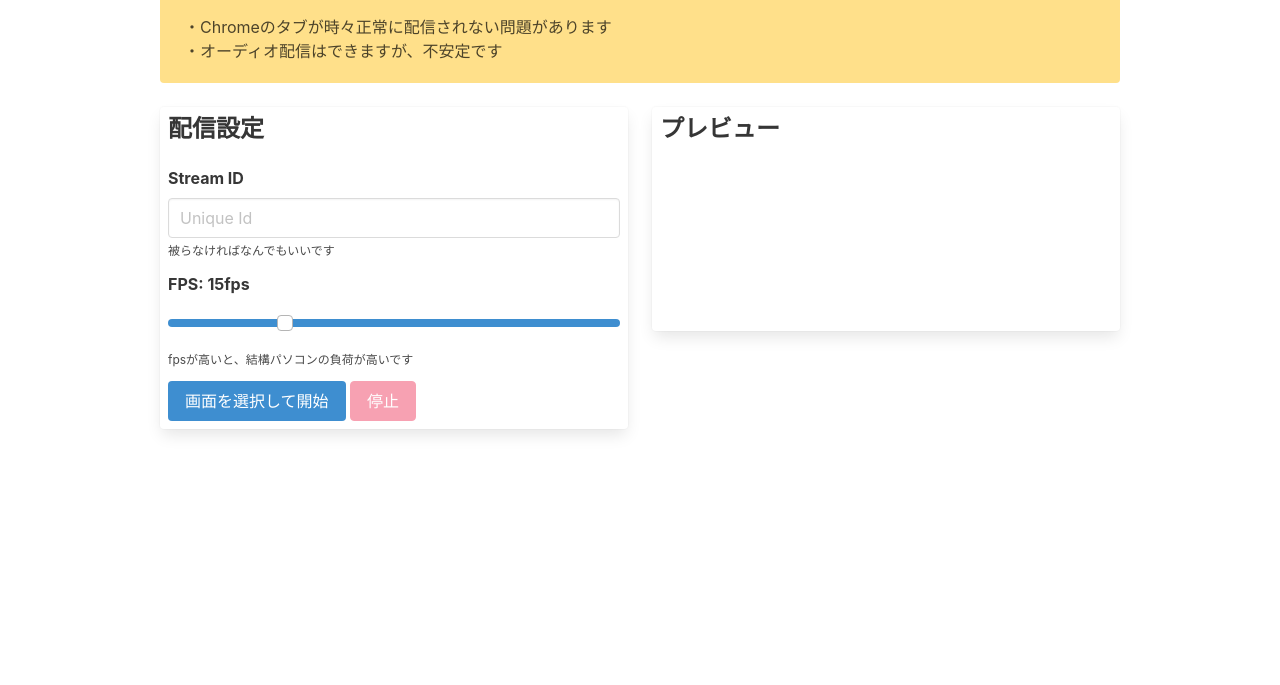
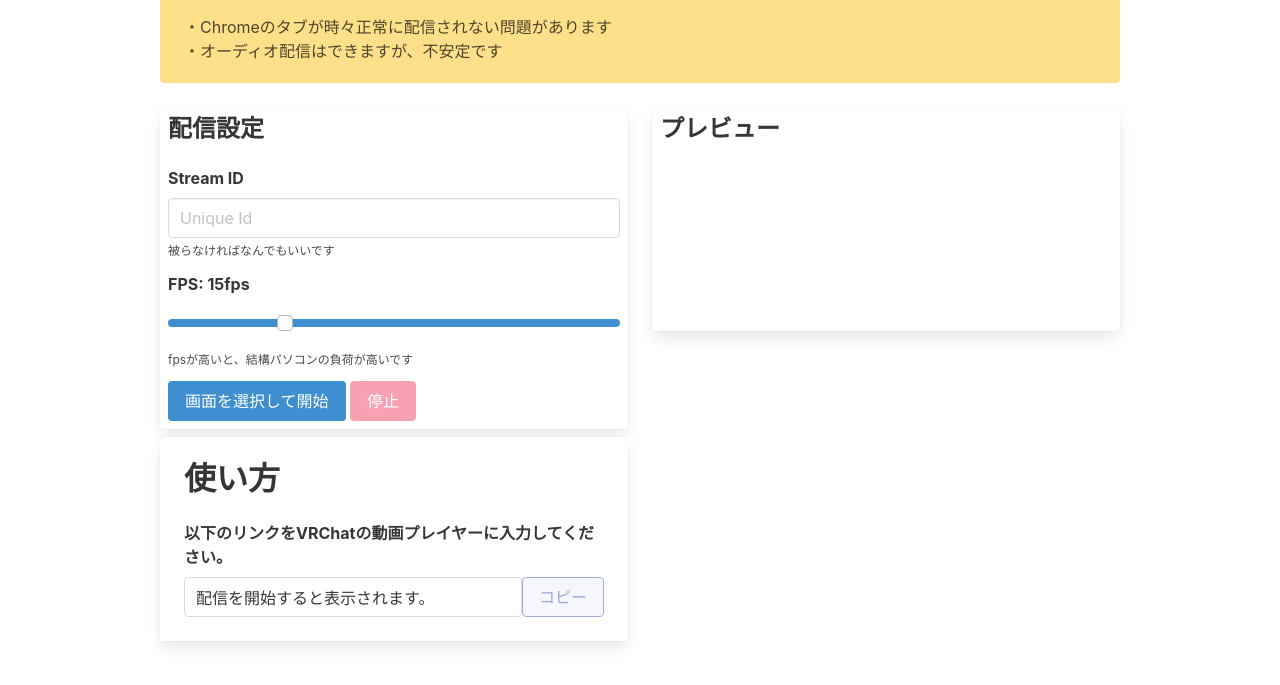
Before and after one commit to rassi0429/kokoa.live, a website: page static/index.html in a window 1280 px wide. Shown: the part 65-750 px from the top of the page. Drawn offline with nearby package versions, Linux system fonts and the light colour scheme.

Commit message:
feat: vrchat copy

```diff
--- a/static/index.html
+++ b/static/index.html
@@ -51,7 +51,22 @@
                     </div>
 
                     <button class="button is-info" id="startBtn" onclick="getDisplay()">画面を選択して開始</button>
-                    <button class="button is-danger" id="stopBtn" disabled onclick="stopStream()" onclick="">停止</button>
+                    <button class="button is-danger" id="stopBtn" disabled onclick="stopStream()" onclick="">停止
+                    </button>
+                </div>
+            </div>
+            <div class="card mt-2">
+                <div class="card-content">
+                    <p class="title">
+                        使い方
+                    </p>
+                    <label class="label">以下のリンクをVRChatの動画プレイヤーに入力してください。</label>
+                    <div class="is-flex">
+                        <input class="input" type="text" id="vrcrtsp" value="配信を開始すると表示されます。" placeholder="Unique Id" readonly>
+                        <button class="button is-link is-light" id="vrcrtspbtn" disabled onclick="copyVRCLink()">
+                            コピー
+                        </button>
+                    </div>
                 </div>
             </div>
         </div>
@@ -103,6 +118,20 @@
         document.getElementById("stopBtn").disabled = true
         document.title = "kokoa.live"
         document.getElementById("status").innerText = ""
+        document.getElementById("vrcrtsp").value = "配信を開始すると表示されます。"
+        document.getElementById("vrcrtspbtn").disabled = true
+    }
+
+    function copyVRCLink() {
+        const copyText = document.getElementById("vrcrtsp");
+        // use clipboard API
+        copyText.select();
+        copyText.setSelectionRange(0, 99999); /*For mobile devices*/
+        document.execCommand("copy");
+        document.getElementById("vrcrtspbtn").innerText = "コピーしました！"
+        setTimeout(() => {
+            document.getElementById("vrcrtspbtn").innerText = "コピー"
+        }, 1000)
     }
 
     async function getDisplay() {
@@ -148,6 +177,8 @@
         document.getElementById("status").innerText = "🔴配信中"
         document.title = "🔴配信中 - kokoa.live"
         localStorage.setItem('rtmp', rtmp.value);
+        document.getElementById("vrcrtsp").value = "rtspt://live.kokoa.dev:8554/live/" + rtmp.value
+        document.getElementById("vrcrtspbtn").disabled = false
     }
 
     // socket.emit("setRtmp","rtmp://live.kokoa.dev/live/test")
```
